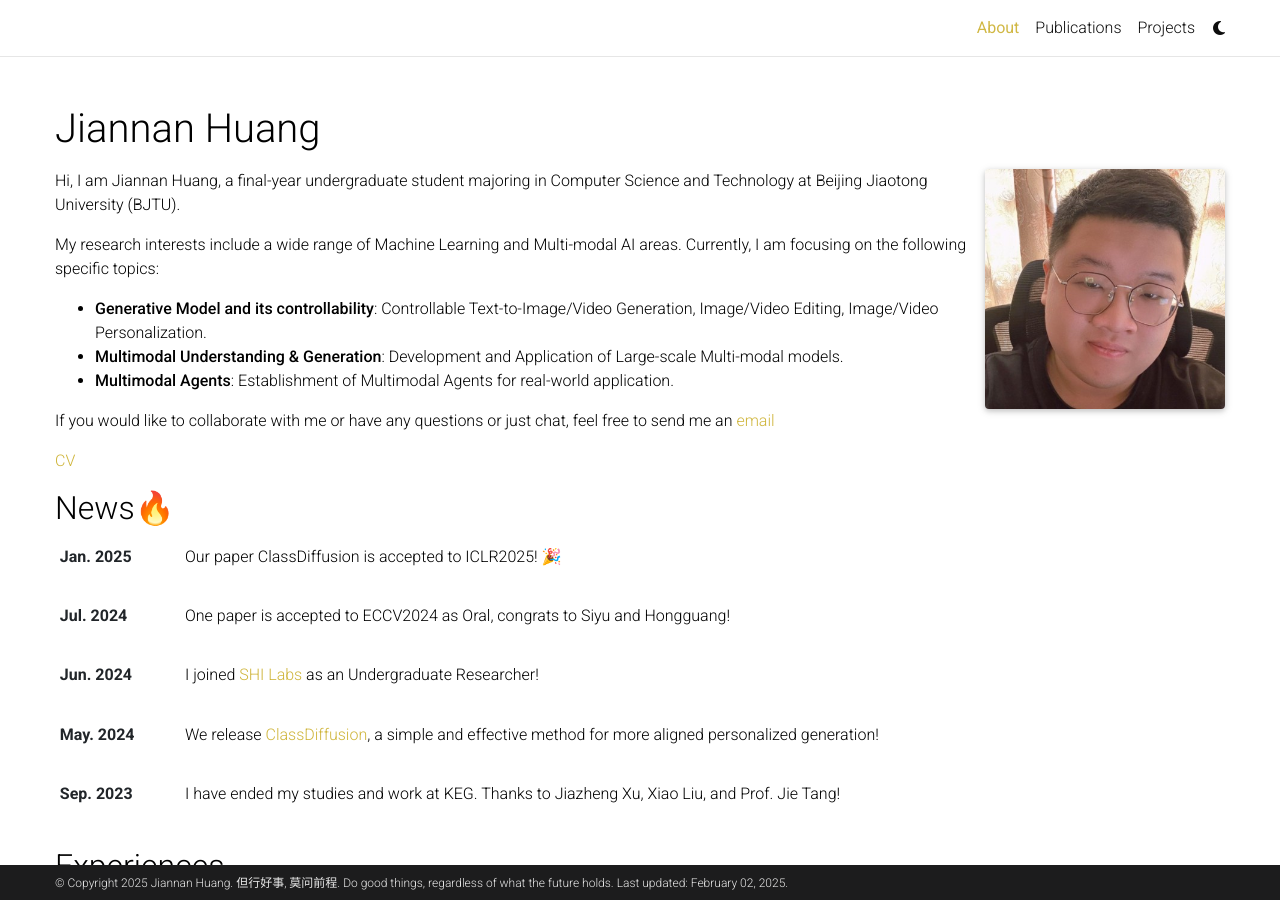
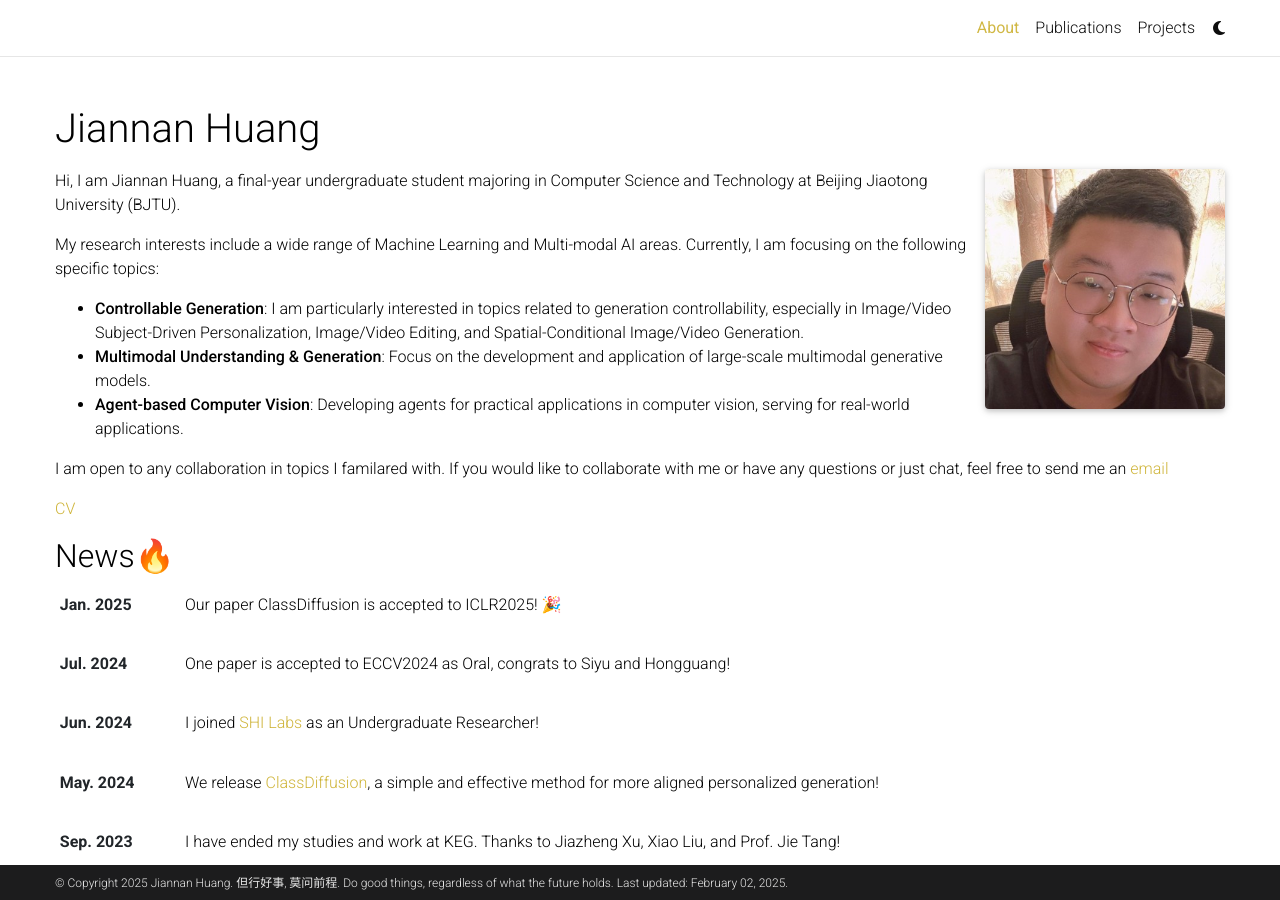
Before and after one commit to Rbrq03/Rbrq03.github.io, a Jekyll site: the page built from _pages/about.md, in a window 1280 px wide and 900 px high. Built offline with Jekyll 4.4.1, drawn with Linux system fonts in a browser that asks for light colours; full-size pictures stand in for the smaller copies a plugin makes; comment, search, counter and statistics services are not loaded; a style sheet for code colours, icons or effects is not loaded.

Commit message:
modify interest

```diff
--- a/_pages/about.md
+++ b/_pages/about.md
@@ -20,15 +20,21 @@ service: true
 
 Hi, I am Jiannan Huang, a final-year undergraduate student majoring in Computer Science and Technology at Beijing Jiaotong University (BJTU).
 
-My research interests include a wide range of Machine Learning and Multi-modal AI areas. Currently, I am focusing on the following specific topics:
+<!-- My research interests include a wide range of Machine Learning and Multi-modal AI areas. Currently, I am focusing on the following specific topics:
 
 - **Generative Model and its controllability**: Controllable Text-to-Image/Video Generation, Image/Video Editing, Image/Video Personalization.
 - **Multimodal Understanding & Generation**: Development and Application of Large-scale Multi-modal models.
-- **Multimodal Agents**: Establishment of Multimodal Agents for real-world application.
+- **Multimodal Agents**: Establishment of Multimodal Agents for real-world application. -->
+
+My research interests include a wide range of Machine Learning and Multi-modal AI areas. Currently, I am focusing on the following specific topics:
+
+- **Controllable Generation**: I am particularly interested in topics related to generation controllability, especially in Image/Video Subject-Driven Personalization, Image/Video Editing, and Spatial-Conditional Image/Video Generation.
+- **Multimodal Understanding & Generation**: Focus on the development and application of large-scale multimodal generative models.
+- **Agent-based Computer Vision**: Developing agents for practical applications in computer vision, serving for real-world applications.
 
 <!-- During my undergraduate research experience, I had the privilege of studying and working at the [Wei Lab](https://weiyc.github.io) at [Beijing Jiaotong University](https://www.bjtu.edu.cn) (Major Mentor: Prof. [Yunchao Wei](https://weiyc.github.io)), [Knowledge Engineering Group](http://keg.cs.tsinghua.edu.cn) at [Tsinghua University](http://tsinghua.edu.cn) (Major Mentor: Prof. [Jie Tang](http://keg.cs.tsinghua.edu.cn/jietang/)), and [SHI Labs](https://www.shi-labs.com/) at [Georgia Tech](https://ic.gatech.edu/) (Major Mentor: Prof. [Humphery Shi](https://www.humphreyshi.com/)) -->
 
-If you would like to collaborate with me or have any questions or just chat, feel free to send me an [email](mailto:jiannan2003@gmail.com)
+I am open to any collaboration in topics I familared with. If you would like to collaborate with me or have any questions or just chat, feel free to send me an [email](mailto:jiannan2003@gmail.com)
 
 <!-- <font color="#dd0000">
   <i>
```
